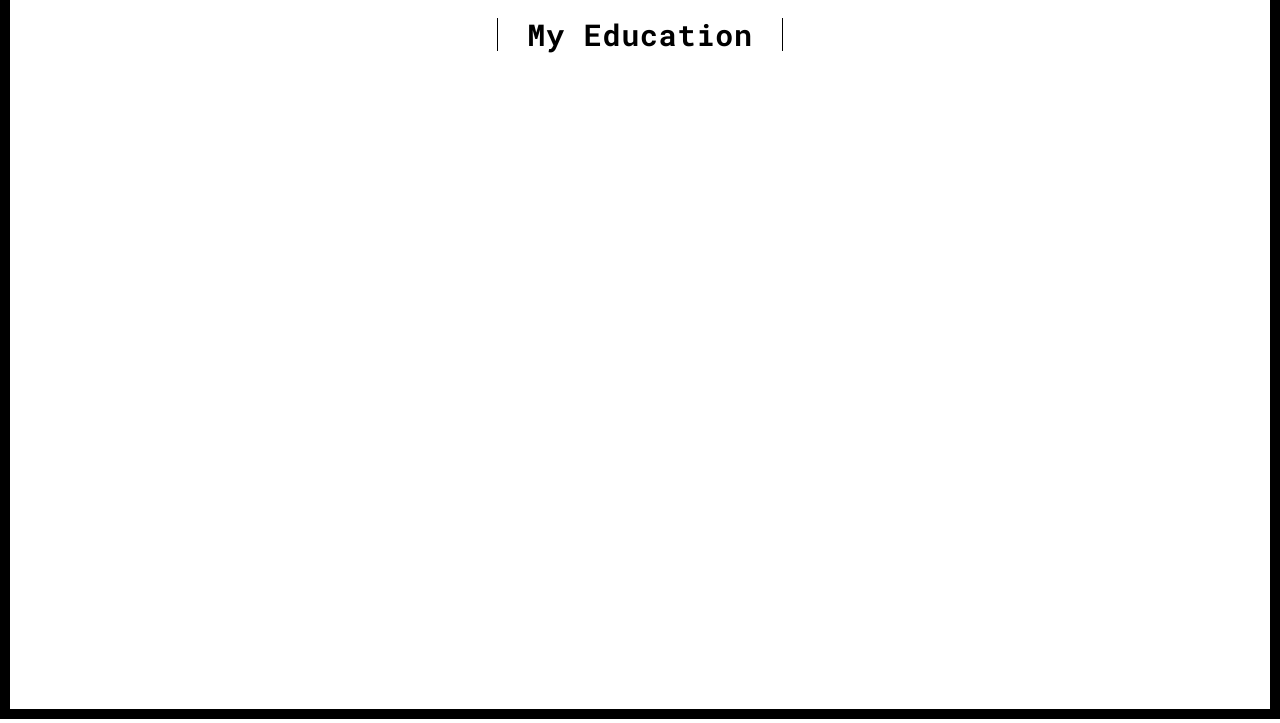
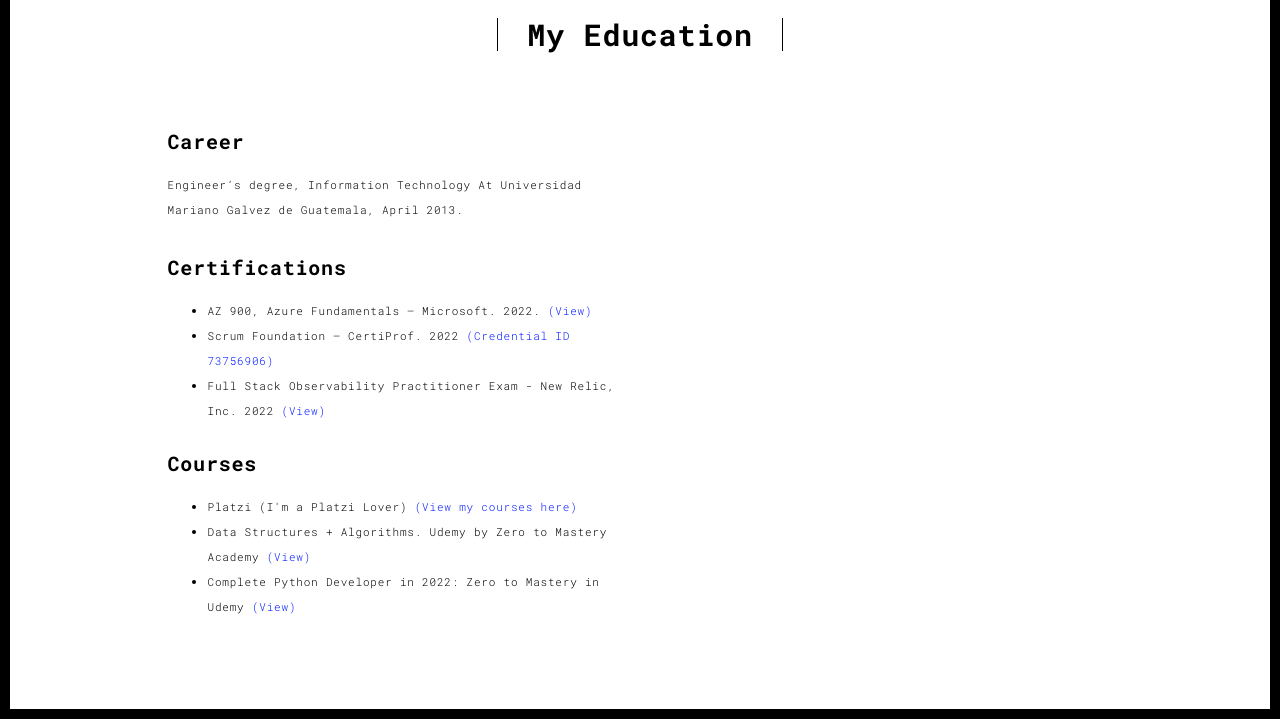
Before and after one commit to karlitasg7/my-portfolio, a Flask app: page /education.html in a window 1280 px wide. Shown: the part 81-804 px from the top of the page. Run offline with Flask 2, Linux system fonts and the light colour scheme; some libraries are stand-ins or nearby versions.

Commit message:
add my education

```diff
--- a/templates/education.html
+++ b/templates/education.html
@@ -25,8 +25,80 @@
                         <div class="col-md-10 col-md-offset-1">
                             <div class="row">
                                 <div class="col-xs-12 col-md-6">
-                                    <h3></h3>
+
+                                    <h3>Career</h3>
+                                    <div>
+                                        <p>Engineer’s degree, Information Technology At Universidad Mariano Galvez de
+                                            Guatemala, April 2013.
+                                        </p>
                                     </div>
+
+
+                                </div>
+                            </div>
+
+                            <div class="row">
+                                <div class="col-xs-12 col-md-6">
+                                    <h3>Certifications</h3>
+                                    <div>
+                                        <ul>
+                                            <li>AZ 900, Azure Fundamentals – Microsoft. 2022.
+                                                <a href="https://www.credly.com/badges/4966805b-47f0-419a-b067-dede229c43ac"
+                                                   target="_blank">
+                                                    (View)
+                                                </a>
+                                            </li>
+                                            <li>Scrum Foundation – CertiProf. 2022
+                                                <a href="https://www.credly.com/badges/7cf597be-800e-45fe-b61a-896c30e9adf9"
+                                                   target="_blank">
+                                                    (Credential ID 73756906)
+                                                </a>
+                                            </li>
+
+                                            <li>
+                                                Full Stack Observability Practitioner Exam - New Relic, Inc. 2022
+                                                <a href="https://www.credential.net/94ccd70d-b035-4fbe-8fd2-1cd4af64873e"
+                                                   target="_blank">
+                                                    (View)
+                                                </a>
+                                            </li>
+
+                                        </ul>
+                                    </div>
+
+                                </div>
+                            </div>
+
+                            <div class="row">
+
+                                <div class="col-xs-12 col-md-6">
+                                    <h3>Courses</h3>
+
+                                    <ul>
+                                        <li>
+                                            Platzi (I'm a Platzi Lover)
+                                            <a href="https://platzi.com/@karlitasg7/" target="_blank">
+                                                (View my courses here)
+                                            </a>
+                                        </li>
+
+                                        <li>
+                                            Data Structures + Algorithms. Udemy by Zero to Mastery Academy
+                                            <a href="https://www.udemy.com/certificate/UC-28ce59e9-1179-4af3-876b-57f44bacf25d/"
+                                               target="_blank">
+                                                (View)
+                                            </a>
+                                        </li>
+
+                                        <li>
+                                            Complete Python Developer in 2022: Zero to Mastery in Udemy
+                                            <a href="https://www.udemy.com/certificate/UC-c5af994d-37ce-45c5-9af0-9c53d49bd54a/"
+                                               target="_blank">
+                                                (View)
+                                            </a>
+                                        </li>
+                                    </ul>
+
                                 </div>
                             </div>
                         </div>
```
Also changed, not shown: templates/works.html (+2 -6 lines). Lines whose indentation alone changed are shown as unchanged.
